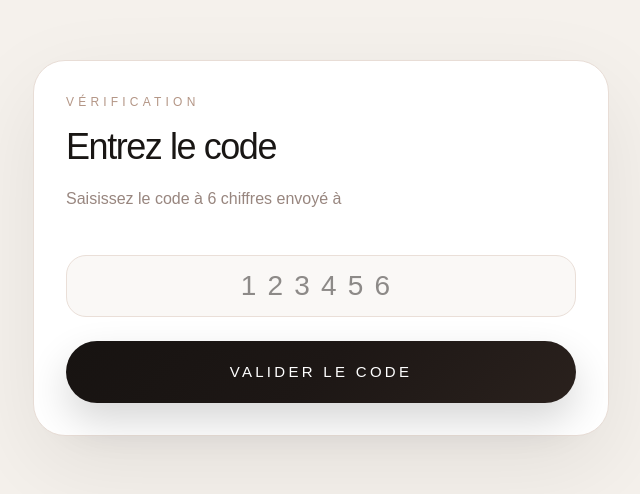
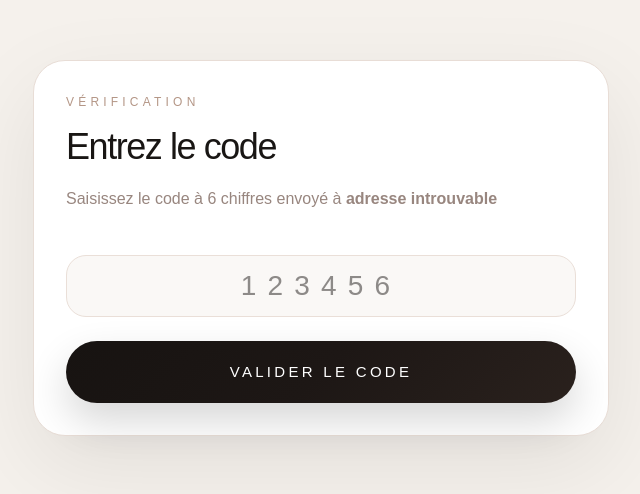
Before and after one commit to Firasxgharbii/sararodriguezserrano, a Next.js app: page /verify-code in a window 1280 px wide. Shown: the part 152-646 px from the top of the page, without its empty margins (319-959 px from the left). Built offline with nearby package versions, Linux system fonts and the light colour scheme.

Commit message:
fix verify-code suspense

```diff
--- /dev/null
+++ b/app/verify-code/VerifyCodeContent.tsx
@@ -0,0 +1,99 @@
+"use client";
+
+import { useRouter, useSearchParams } from "next/navigation";
+import { useState } from "react";
+
+export default function VerifyCodeContent() {
+  const router = useRouter();
+  const searchParams = useSearchParams();
+  const email = searchParams.get("email") || "";
+
+  const [code, setCode] = useState("");
+  const [loading, setLoading] = useState(false);
+  const [error, setError] = useState("");
+
+  const handleVerify = async (e: React.FormEvent<HTMLFormElement>) => {
+    e.preventDefault();
+    setError("");
+
+    if (!email) {
+      setError("Adresse e-mail introuvable.");
+      return;
+    }
+
+    if (code.length !== 6) {
+      setError("Le code doit contenir 6 chiffres.");
+      return;
+    }
+
+    try {
+      setLoading(true);
+
+      const res = await fetch("/api/auth/verify-code", {
+        method: "POST",
+        headers: {
+          "Content-Type": "application/json",
+        },
+        body: JSON.stringify({ email, code }),
+      });
+
+      const data = await res.json();
+
+      if (!res.ok || !data.success) {
+        setError(data.message || "Code incorrect.");
+        return;
+      }
+
+      router.push(`/reset-password?email=${encodeURIComponent(email)}`);
+    } catch {
+      setError("Une erreur est survenue.");
+    } finally {
+      setLoading(false);
+    }
+  };
+
+  return (
+    <main className="min-h-screen bg-[#f5f1ec] flex items-center justify-center px-4">
+      <div className="w-full max-w-xl rounded-[32px] border border-[#e8ddd6] bg-white p-8 shadow-[0_30px_90px_rgba(0,0,0,0.08)]">
+        <p className="text-[12px] uppercase tracking-[0.35em] text-[#b49686]">
+          Vérification
+        </p>
+
+        <h1 className="mt-4 text-4xl font-light tracking-[-0.04em] text-[#191614]">
+          Entrez le code
+        </h1>
+
+        <p className="mt-4 text-[16px] leading-8 text-[#98867f]">
+          Saisissez le code à 6 chiffres envoyé à{" "}
+          <strong>{email || "adresse introuvable"}</strong>
+        </p>
+
+        <form onSubmit={handleVerify} className="mt-10 space-y-6">
+          <input
+            type="text"
+            inputMode="numeric"
+            maxLength={6}
+            value={code}
+            onChange={(e) => setCode(e.target.value.replace(/\D/g, ""))}
+            placeholder="123456"
+            className="h-[62px] w-full rounded-[20px] border border-[#eadfd8] bg-[#faf8f6] px-5 text-center text-[28px] tracking-[0.4em] text-[#1f1b19] outline-none focus:border-[#c9afa3] focus:bg-white focus:shadow-[0_0_0_5px_rgba(201,175,163,0.12)]"
+          />
+
+          {error && (
+            <div className="rounded-2xl border border-red-200 bg-red-50 px-4 py-3 text-sm text-red-700">
+              {error}
+            </div>
+          )}
+
+          <button
+            type="submit"
+            disabled={loading}
+            className="inline-flex h-[62px] w-full items-center justify-center rounded-full bg-[linear-gradient(135deg,#171311_0%,#1d1715_50%,#2a211d_100%)] px-6 text-[15px] font-medium uppercase tracking-[0.22em] text-white shadow-[0_18px_40px_rgba(0,0,0,0.16)] disabled:opacity-70"
+          >
+            {loading ? "Vérification..." : "Valider le code"}
+          </button>
+        </form>
+      </div>
+    </main>
+  );
+}
--- a/app/verify-code/page.tsx
+++ b/app/verify-code/page.tsx
@@ -1,53 +1,12 @@
 "use client";
 
-import { useRouter, useSearchParams } from "next/navigation";
-import { useState } from "react";
+import { Suspense } from "react";
+import VerifyCodeContent from "./VerifyCodeContent";
 
 export default function VerifyCodePage() {
-  const router = useRouter();
-  const searchParams = useSearchParams();
-  const email = searchParams.get("email") || "";
-
-  const [code, setCode] = useState("");
-  const [loading, setLoading] = useState(false);
-  const [error, setError] = useState("");
-
-  const handleVerify = async (e: React.FormEvent<HTMLFormElement>) => {
-    e.preventDefault();
-    setError("");
-
-    if (code.length !== 6) {
-      setError("Le code doit contenir 6 chiffres.");
-      return;
-    }
-
-    try {
-      setLoading(true);
-
-      const res = await fetch("/api/auth/verify-code", {
-        method: "POST",
-        headers: {
-          "Content-Type": "application/json",
-        },
-        body: JSON.stringify({ email, code }),
-      });
-
-      const data = await res.json();
-
-      if (!res.ok || !data.success) {
-        setError(data.message || "Code incorrect.");
-        return;
-      }
-
-      router.push(`/reset-password?email=${encodeURIComponent(email)}`);
-    } catch (err) {
-      setError("Une erreur est survenue.");
-    } finally {
-      setLoading(false);
-    }
-  };
-
   return (
+    <Suspense
+      fallback={
         <main className="min-h-screen bg-[#f5f1ec] flex items-center justify-center px-4">
           <div className="w-full max-w-xl rounded-[32px] border border-[#e8ddd6] bg-white p-8 shadow-[0_30px_90px_rgba(0,0,0,0.08)]">
             <p className="text-[12px] uppercase tracking-[0.35em] text-[#b49686]">
@@ -59,35 +18,13 @@ export default function VerifyCodePage() {
             </h1>
 
             <p className="mt-4 text-[16px] leading-8 text-[#98867f]">
-          Saisissez le code à 6 chiffres envoyé à <strong>{email}</strong>
+              Chargement...
             </p>
-
-        <form onSubmit={handleVerify} className="mt-10 space-y-6">
-          <input
-            type="text"
-            inputMode="numeric"
-            maxLength={6}
-            value={code}
-            onChange={(e) => setCode(e.target.value.replace(/\D/g, ""))}
-            placeholder="123456"
-            className="h-[62px] w-full rounded-[20px] border border-[#eadfd8] bg-[#faf8f6] px-5 text-center text-[28px] tracking-[0.4em] text-[#1f1b19] outline-none focus:border-[#c9afa3] focus:bg-white focus:shadow-[0_0_0_5px_rgba(201,175,163,0.12)]"
-          />
-
-          {error && (
-            <div className="rounded-2xl border border-red-200 bg-red-50 px-4 py-3 text-sm text-red-700">
-              {error}
-            </div>
-          )}
-
-          <button
-            type="submit"
-            disabled={loading}
-            className="inline-flex h-[62px] w-full items-center justify-center rounded-full bg-[linear-gradient(135deg,#171311_0%,#1d1715_50%,#2a211d_100%)] px-6 text-[15px] font-medium uppercase tracking-[0.22em] text-white shadow-[0_18px_40px_rgba(0,0,0,0.16)] disabled:opacity-70"
-          >
-            {loading ? "Vérification..." : "Valider le code"}
-          </button>
-        </form>
           </div>
         </main>
+      }
+    >
+      <VerifyCodeContent />
+    </Suspense>
   );
 }
```
Lines whose indentation alone changed are shown as unchanged.
